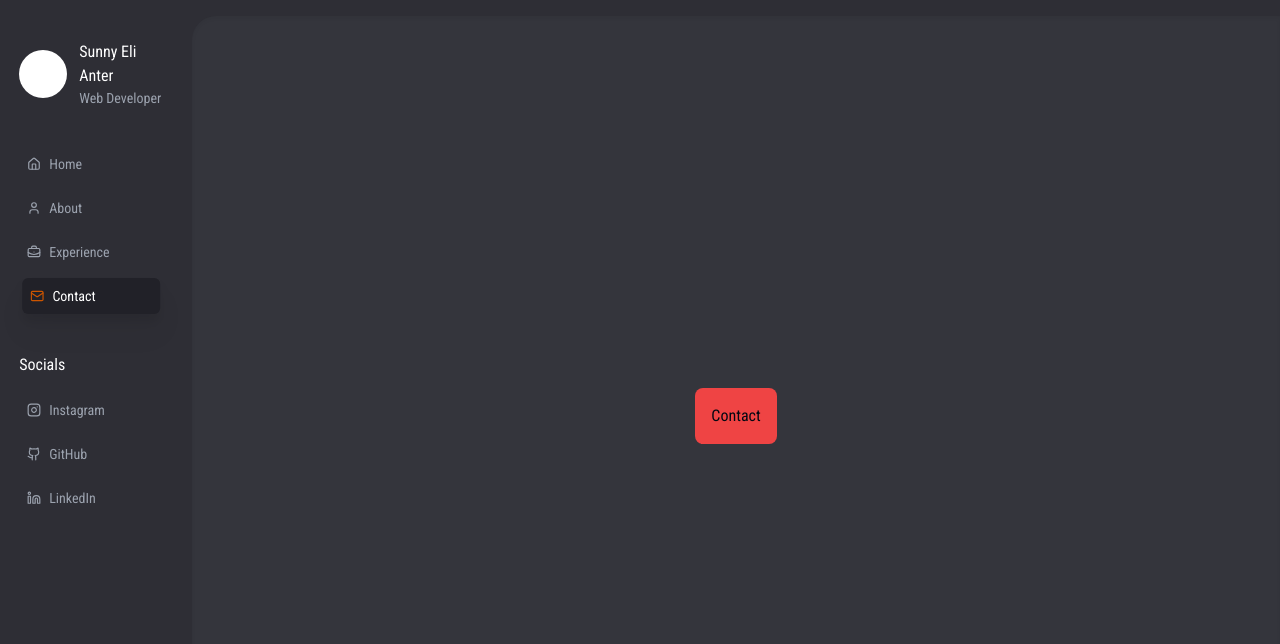
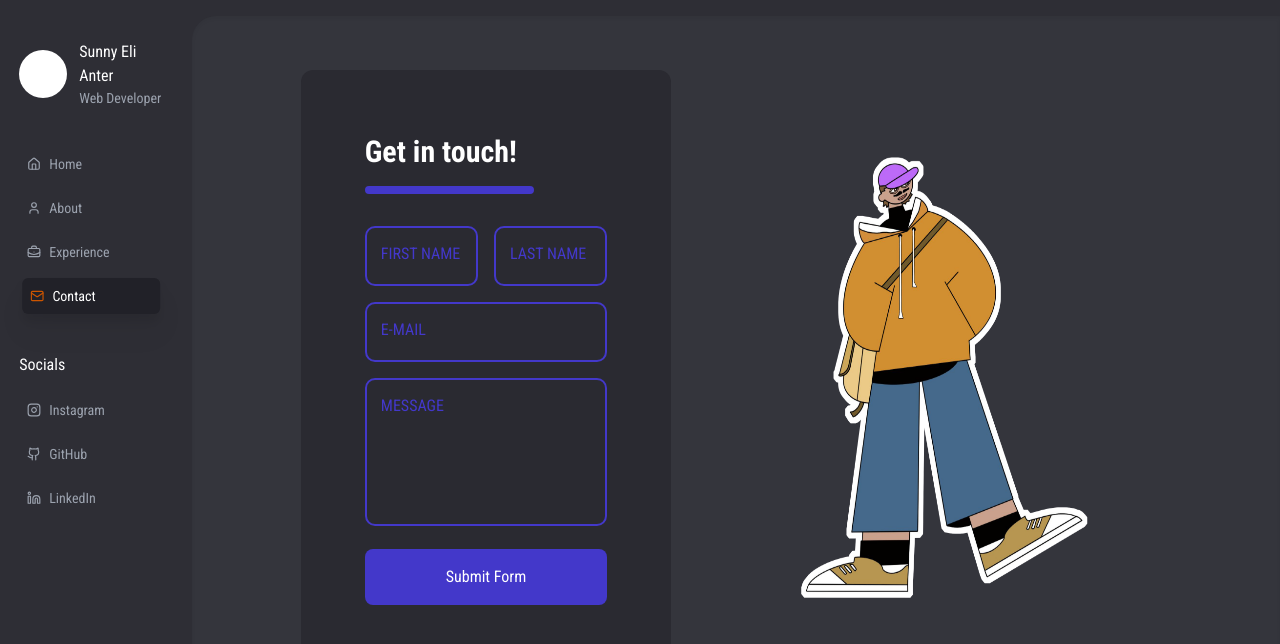
Before and after one commit to SunnyAnter/Portfolio, a Next.js app: page /contact in a window 1280 px wide. Shown: the top 644 px of the page. Built offline with nearby package versions, Linux system fonts and the light colour scheme.

Commit message:
feat: contact page design

```diff
--- a/src/app/contact/page.tsx
+++ b/src/app/contact/page.tsx
@@ -1,8 +1,64 @@
+'use client';
+import { useState } from "react";
+import Sunny from '../../../public/SunnyHover.png'
+import Image from "next/image";
 
 export default function Page() {
+  const [result, setResult] = useState("");
+
+  const onSubmit = async (event:any) => {
+    event.preventDefault();
+    setResult("Sending....");
+    const formData = new FormData(event.target);
+
+    formData.append("access_key", "bb4527ee-3c63-4db8-a3d8-4f8f95db4e17");
+
+    const response = await fetch("https://api.web3forms.com/submit", {
+      method: "POST",
+      body: formData
+    });
+
+    const data = await response.json();
+
+    if (data.success) {
+      setResult("Form Submitted Successfully");
+      event.target.reset();
+    } else {
+      console.log("Error", data);
+      setResult(data.message);
+    }
+  };
   return (
-    <div className="h-[100vh] w-full flex justify-center items-center bg-[rgb(52,53,60)] lg:rounded-tl-3xl lg:mt-4 lg:shadow-inner">
-      <h1 className=" bg-red-500 rounded-lg p-4">Contact</h1>
-    </div>
+   <div className="min-h-[100vh] w-full flex justify-center bg-[rgb(52,53,60)] lg:rounded-tl-3xl lg:shadow-inner lg:mt-4">
+      <div className="lg:h-[80%] w-[80%] flex h-[95%] pt-[20%] lg:pt-[5%]">
+        <form onSubmit={onSubmit} className="flex flex-col lg:w-[50%] w-[100%] gap-4 lg:bg-[rgb(42,42,49)] lg:p-16 lg:rounded-xl">
+          <div className="flex flex-col items-start">
+            <h1 className="text-white mb-4 font-bold text-3xl">Get in touch!</h1>
+            <hr className="bg-indigo-700 border-none h-2 w-[70%] rounded-xl mb-4"/>
+          </div>
+          <div className="flex w-[100%] flex-col lg:flex-row lg:justify-between gap-4">
+            <div className="input-box">
+              <input type="text" name="Name" required/>
+              <span>First Name</span>
+             </div>
+            <div className="input-box">
+              <input type="text" name="Last-Name" required/>
+              <span>Last Name</span>
+            </div>
+          </div>
+            <div className="input-box">
+              <input type="email" name="Email" required/>
+              <span>E-mail</span>
+            </div>
+            <div className="input-box">
+              <textarea name="Message" required style={{ resize: 'none' }}></textarea>
+              <span>Message</span>
+            </div>
+          <button type="submit" className="p-4 rounded-lg bg-indigo-700 text-white">Submit Form</button>
+          <span>{result}</span>
+        </form>
+        <Image src={Sunny} alt="sunny cartoon" width={500} height={250} className="lg:flex hidden"/>
+      </div>
+   </div>
   );
 }
--- a/src/app/globals.css
+++ b/src/app/globals.css
@@ -90,3 +90,82 @@
         transform: translateY(-0.2rem); /* Move up very slightly */
     }
 }
+.input-box{
+  position: relative;
+  width: 100%;
+}
+.input-box input,
+.input-box textarea{
+  width: 100%;
+  padding: 2vh;
+  border: 2px solid rgb(67,56,202);
+  background-color: rgb(52,53,60);
+  border-radius: 10px;
+  color: white;
+  font-size: 1em;
+  outline: none;
+}
+.input-box textarea{
+  padding: 6vh;
+}
+.input-box span {
+ position: absolute;
+ left: 0;
+ padding: 2vh;
+ pointer-events: none;
+ font-size: 1em;
+ color: rgb(67,56,202);
+ text-transform: uppercase;
+ transition: 0.5s;
+}
+.input-box input:valid ~ span,
+.input-box input:focus ~ span,
+.input-box textarea:valid ~ span,
+.input-box textarea:focus ~ span
+{
+  transform: translateX(3vh) translateY(-7px);
+  font-size: 0.70em;
+  padding: 0 5px;
+  background-color: rgb(52,53,60);
+  letter-spacing: 0.2em;
+  transition: 0.5s;
+}
+input:-webkit-autofill,
+input:-webkit-autofill:hover,
+input:-webkit-autofill:focus,
+input:-webkit-autofill:active,
+input:-webkit-autofill:valid {
+  -webkit-text-fill-color: white;
+  -webkit-box-shadow: 0 0 0px 1000px rgb(52, 53, 60) inset;
+  transition: background-color 5000s ease-in-out 0s;
+}
+
+@media (min-width: 1024px) { /* lg breakpoint for larger screens */
+  .input-box input,
+  .input-box textarea {
+    background-color: rgb(42,42,49); /* Darker background for larger screens */
+    color: white; /* Light text for better contrast on dark background */
+  }
+  .input-box input:valid ~ span,
+.input-box input:focus ~ span,
+.input-box textarea:valid ~ span,
+.input-box textarea:focus ~ span
+{
+  transform: translateX(10px) translateY(-7px);
+  font-size: 0.65em;
+  padding: 0 5px;
+  background-color: rgb(42,42,49);
+  letter-spacing: 0.2em;
+  transition: 0.5s;
+}
+input:-webkit-autofill,
+input:-webkit-autofill:hover,
+input:-webkit-autofill:focus,
+input:-webkit-autofill:active,
+input:-webkit-autofill:valid {
+  -webkit-text-fill-color: white;
+  -webkit-box-shadow: 0 0 0px 1000px rgb(42,42,49) inset;
+  transition: background-color 5000s ease-in-out 0s;
+}
+
+}
```
Also changed, not shown: public/SunnyHover.png (added).
